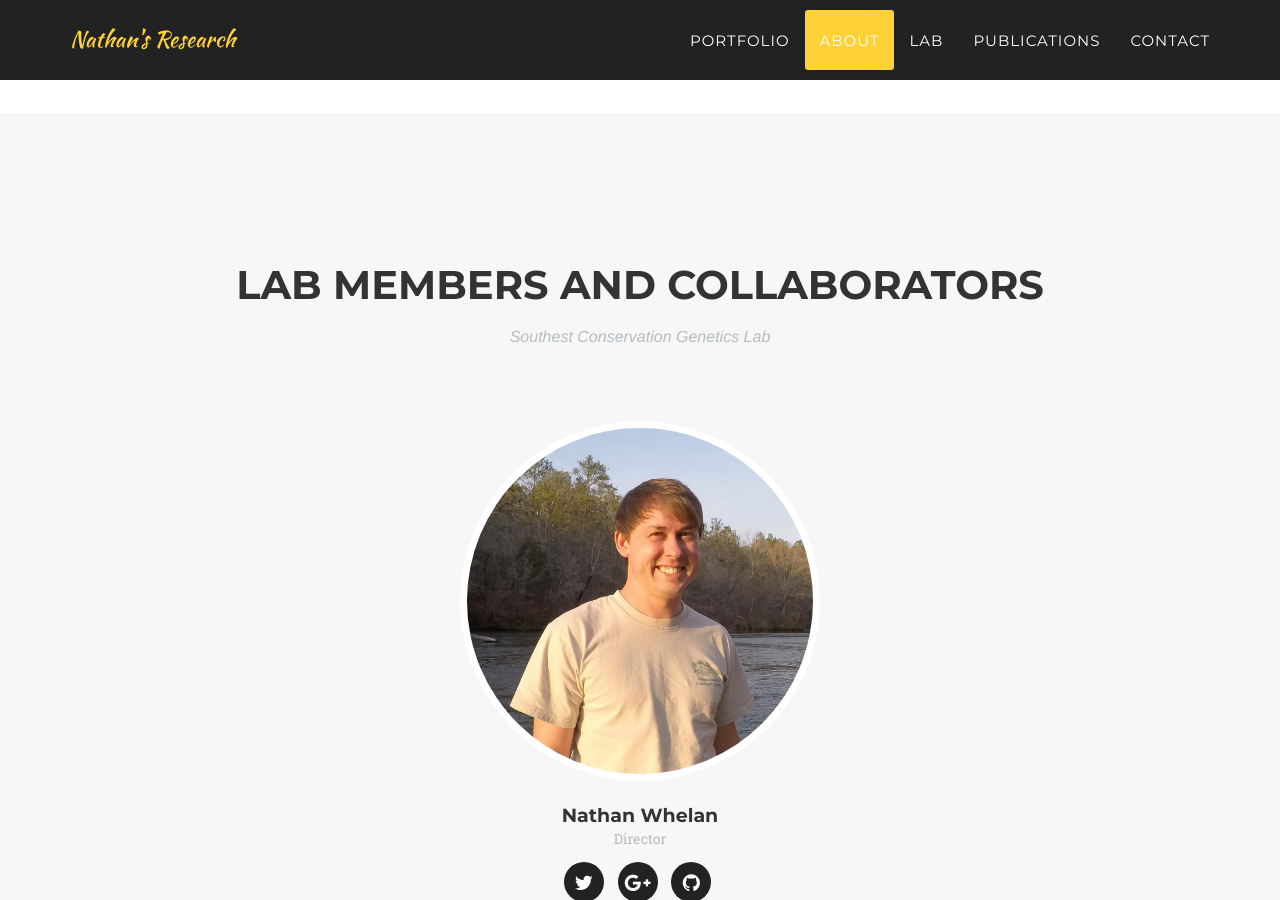
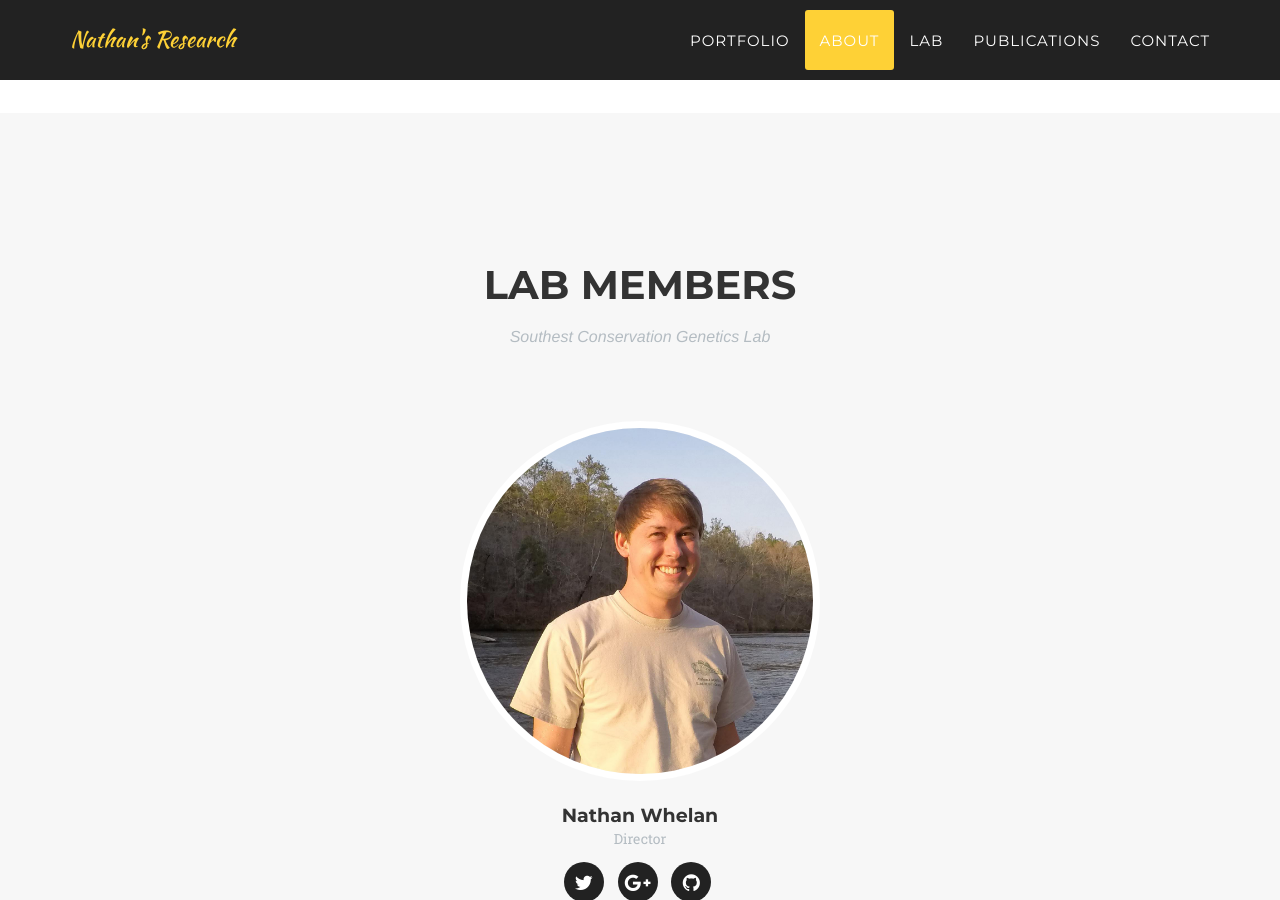
Before and after one commit to NathanWhelan/nathanwhelan.github.io, a Jekyll site: the page built from index.html, in a window 1280 px wide and 900 px high, scrolled down 2645 px. Built offline with Jekyll 4.4.1, drawn with Linux system fonts in a browser that asks for light colours; some web fonts are replaced.

Commit message:
Update team.html

```diff
--- a/_includes/team.html
+++ b/_includes/team.html
@@ -3,7 +3,7 @@
         <div class="container">
             <div class="row">
                 <div class="col-lg-12 text-center">
-                    <h2 class="section-heading">Lab Members and Collaborators</h2>
+                    <h2 class="section-heading">Lab Members</h2>
                     <h3 class="section-subheading text-muted">Southest Conservation Genetics Lab</h3>
                 </div>
             </div>
```
